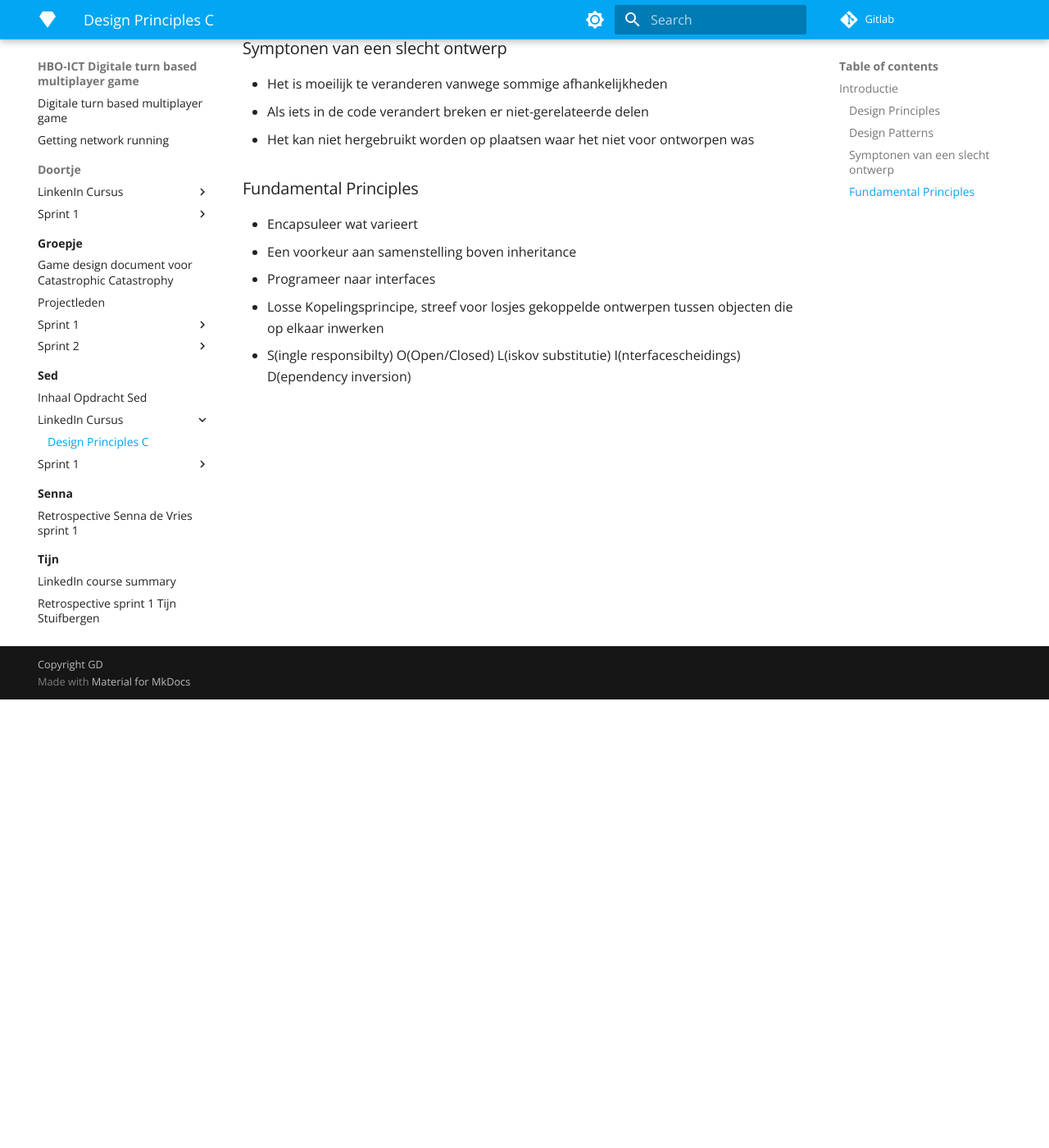
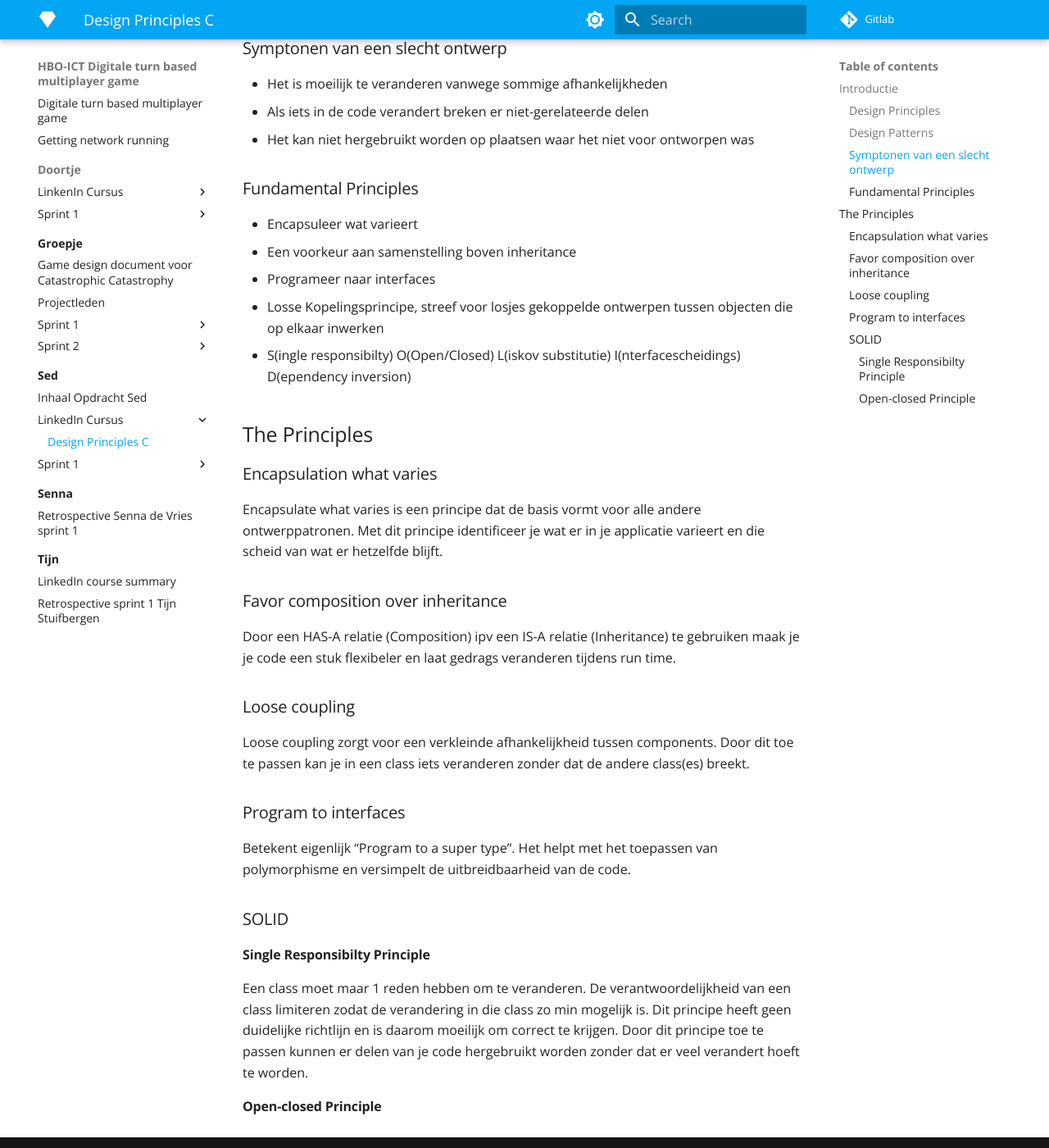
Before and after one commit to Doortje-Geuze/catastrophic-catastrophe, an MkDocs documentation site: the page built from docs/Sed/LinkedIn-Cursus/design-principles.md, in a window 1280 px wide and 1400 px high, scrolled down 547 px. Shown: the whole window at 82% size. Built offline with MkDocs 1.6.1 and Material for MkDocs 9.7.7, drawn with Linux system fonts in a browser that asks for light colours; nearby versions of some CDN libraries; library files that are not in the unit come from our copies.

Commit message:
Sed Design Priciples The Principles added

```diff
--- a/docs/Sed/LinkedIn-Cursus/design-principles.md
+++ b/docs/Sed/LinkedIn-Cursus/design-principles.md
@@ -20,3 +20,24 @@ Design patterns zijn een gevolg van Design Priciples te volgen. Over tijd heeft
 - Programeer naar interfaces
 - Losse Kopelingsprincipe, streef voor losjes gekoppelde ontwerpen tussen objecten die op elkaar inwerken
 - S(ingle responsibilty) O(Open/Closed) L(iskov substitutie) I(nterfacescheidings) D(ependency inversion)
+
+## The Principles
+
+### Encapsulation what varies
+Encapsulate what varies is een principe dat de basis vormt voor alle andere ontwerppatronen. Met dit principe identificeer je wat er in je applicatie varieert en die scheid van wat er hetzelfde blijft.
+
+### Favor composition over inheritance
+Door een HAS-A relatie (Composition) ipv een IS-A relatie (Inheritance) te gebruiken maak je je code een stuk flexibeler en laat gedrags veranderen tijdens run time.
+
+### Loose coupling
+Loose coupling zorgt voor een verkleinde afhankelijkheid tussen components. Door dit toe te passen kan je in een class iets veranderen zonder dat de andere class(es) breekt.
+
+### Program to interfaces
+Betekent eigenlijk "Program to a super type". Het helpt met het toepassen van polymorphisme en versimpelt de uitbreidbaarheid van de code.
+
+### SOLID
+
+#### Single Responsibilty Principle
+Een class moet maar 1 reden hebben om te veranderen. De verantwoordelijkheid van een class limiteren zodat de verandering in die class zo min mogelijk is. Dit principe heeft geen duidelijke richtlijn en is daarom moeilijk om correct te krijgen. Door dit principe toe te passen kunnen er delen van je code hergebruikt worden zonder dat er veel verandert hoeft te worden.
+
+#### Open-closed Principle
```
